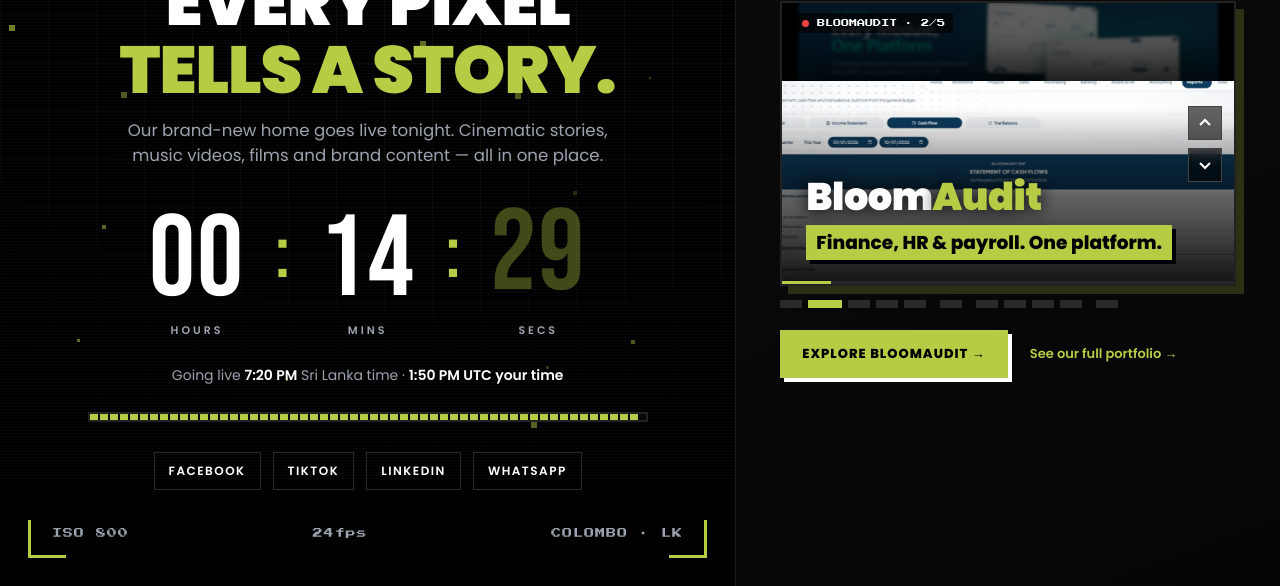
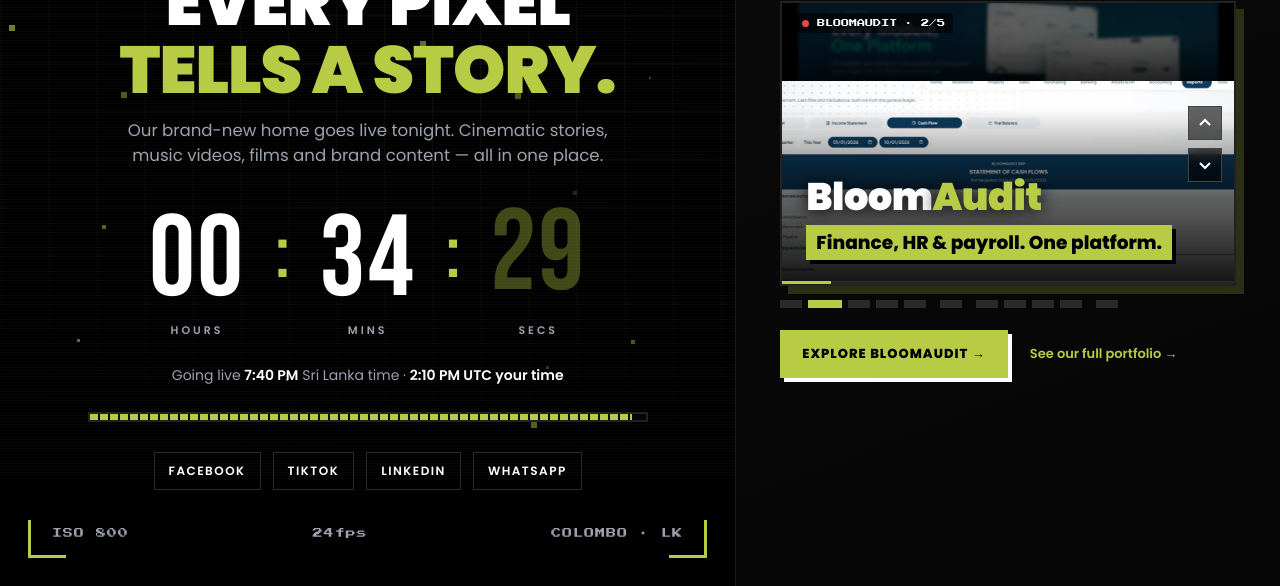
Before and after one commit to BloomPRO1/pixel-party-launch, a plain HTML site: page public/index.html in a window 1280 px wide. Shown: the part 321-907 px from the top of the page. Drawn offline with Linux system fonts and the light colour scheme.

Commit message:
Move launch countdown to 7:40 PM Sri Lanka time
Co-Authored-By: Claude Opus 5.5 <noreply@anthropic.com>

```diff
--- a/public/index.html
+++ b/public/index.html
@@ -4,9 +4,9 @@
 <meta charset="utf-8" />
 <meta name="viewport" content="width=device-width, initial-scale=1" />
 <title>Pixel Party | Launching Tonight</title>
-<meta name="description" content="The new Pixel Party website goes live tonight at 7:20 PM (Sri Lanka time)." />
+<meta name="description" content="The new Pixel Party website goes live tonight at 7:40 PM (Sri Lanka time)." />
 <meta property="og:title" content="Pixel Party — Going Live Tonight" />
-<meta property="og:description" content="Every pixel tells a story. The new pixelpartylk.com launches at 7:20 PM SL time." />
+<meta property="og:description" content="Every pixel tells a story. The new pixelpartylk.com launches at 7:40 PM SL time." />
 <meta property="og:image" content="/assets/pixelparty-logo.png" />
 <meta name="theme-color" content="#000000" />
 <link rel="icon" href="/favicon.png" />
@@ -322,7 +322,7 @@
       <div class="unit"><span class="num" id="s">00</span><span class="lbl">Secs</span></div>
     </div>
 
-    <p class="launch-time">Going live <b>7:20 PM</b> Sri Lanka time · <b id="localTime"></b></p>
+    <p class="launch-time">Going live <b>7:40 PM</b> Sri Lanka time · <b id="localTime"></b></p>
     <div class="progress" aria-hidden="true"><div id="bar"></div></div>
 
     <div class="socials">
@@ -385,8 +385,8 @@
 
 <script>
   /* ================= CONFIG ================= */
-  // 7:20 PM Sri Lanka time (UTC+05:30)
-  const LAUNCH = new Date('2026-11-19T19:20:00+05:30').getTime();
+  // 7:40 PM Sri Lanka time (UTC+05:30)
+  const LAUNCH = new Date('2026-11-19T19:40:00+05:30').getTime();
   const REDIRECT_URL = 'https://pixelpartylk.com/';
   /* ========================================== */
 
```
